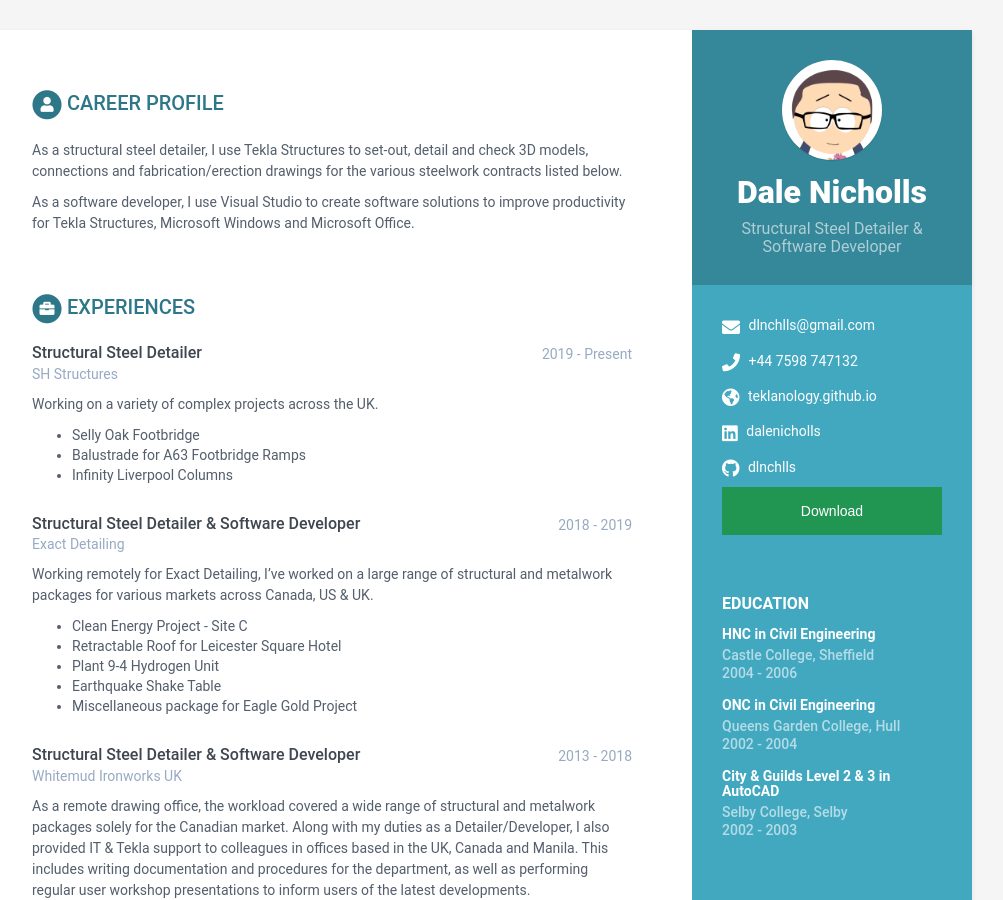
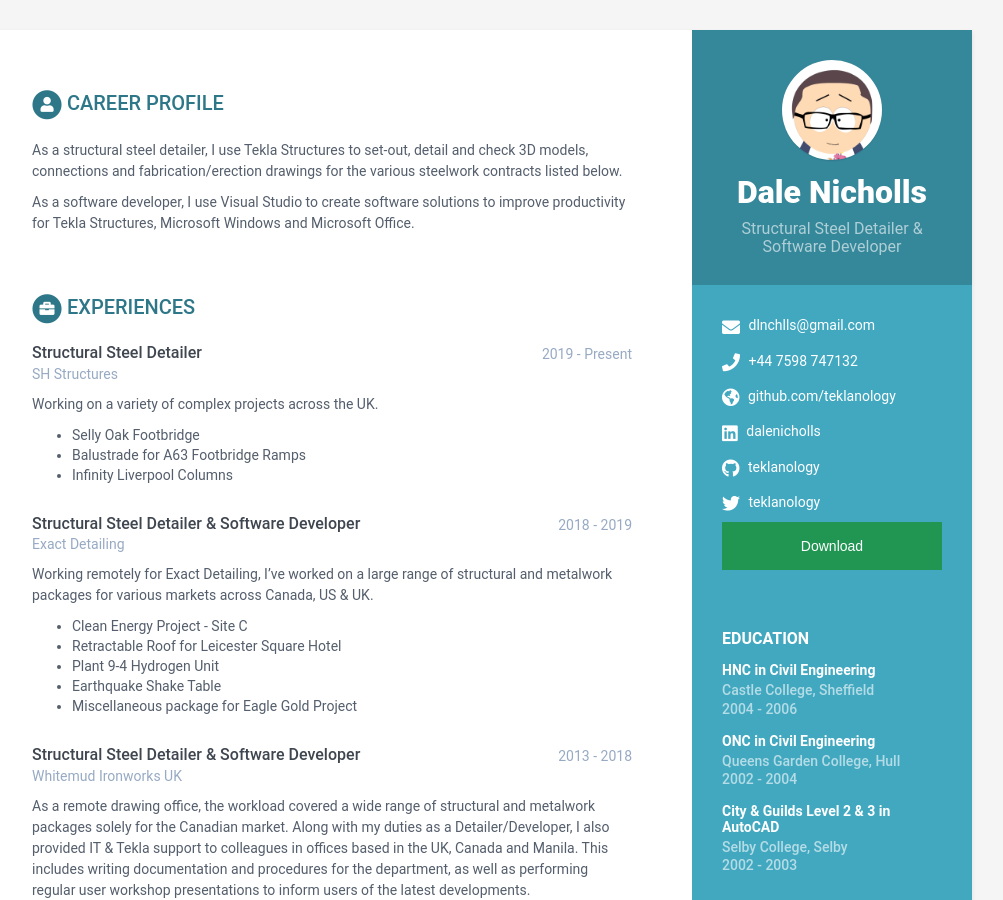
Before and after one commit to dalenicholls/dalenicholls.github.io, a Jekyll site: the page built from index.html, in a window 1280 px wide and 900 px high. Shown: the whole window, without its empty margins (168-1171 px from the left). Built offline with Jekyll 4.4.1, drawn with Linux system fonts in a browser that asks for light colours.

Commit message:
Update data.yml

```diff
--- a/_data/data.yml
+++ b/_data/data.yml
@@ -14,9 +14,10 @@ sidebar:
     # Sidebar links
     email: dlnchlls@gmail.com
     phone: +44 7598 747132
-    website: teklanology.github.io #do not add http://
+    website: github.com/teklanology #do not add http://
     linkedin: dalenicholls
-    github: dlnchlls
+    github: teklanology
+    twitter: teklanology
 
 
     vcard: True
```
